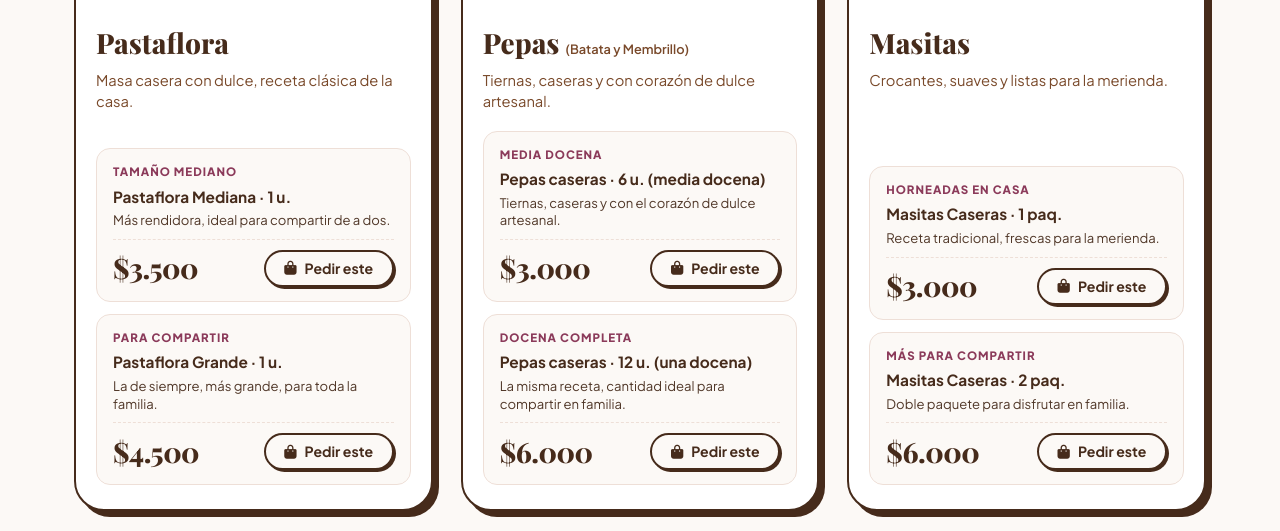
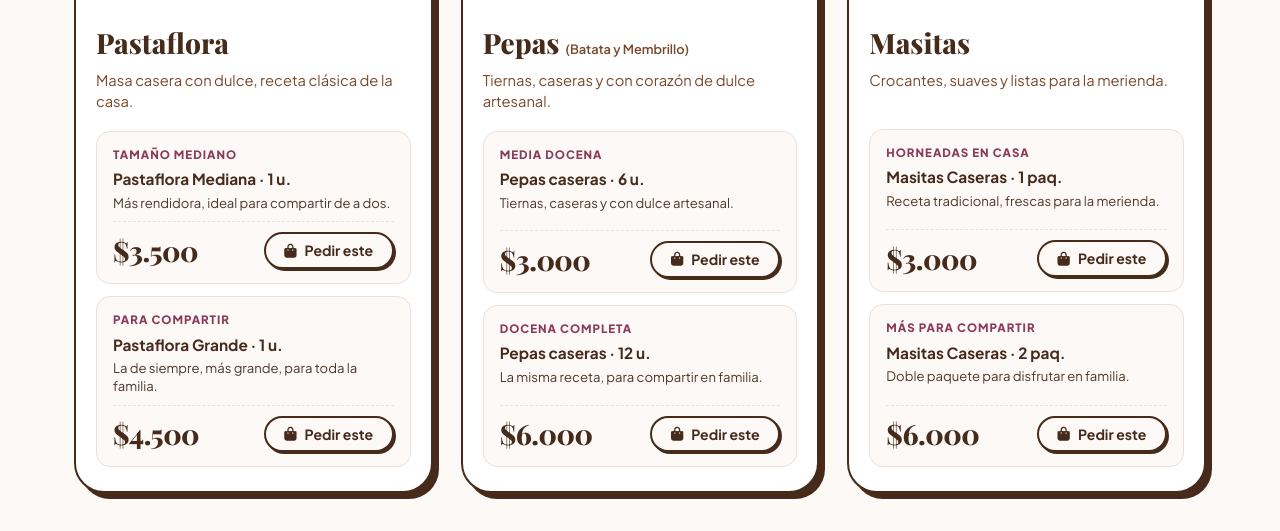
Before and after one commit to Rosana-TecnoEduca/Web-DulceMomento, a plain HTML site: page index.html in a window 1280 px wide. Shown: the part 3668-4199 px from the top of the page. Drawn offline with nearby package versions, Linux system fonts and the light colour scheme; a web font is replaced by a local one.

```diff
--- a/css/style.css
+++ b/css/style.css
@@ -1262,7 +1262,7 @@ strong {
   align-items: baseline;
   flex-wrap: wrap;
   gap: 6px;
-  min-height: 2.2rem;
+  min-height: 2.8rem;
 }
 
 .product-title-sub {
@@ -1276,7 +1276,7 @@ strong {
   font-size: 0.92rem;
   color: var(--color-brown-medium);
   margin-bottom: 18px;
-  min-height: 2.7em;
+  min-height: 2.8em;
   line-height: 1.45;
 }
 
@@ -1285,11 +1285,14 @@ strong {
   flex-direction: column;
   gap: 12px;
   margin-top: auto;
+  flex-grow: 1;
 }
 
 .option-row {
   display: flex;
   flex-direction: column;
+  justify-content: space-between;
+  flex: 1;
   gap: 10px;
   padding: 14px 16px;
   background-color: var(--bg-main);
@@ -1310,6 +1313,7 @@ strong {
   display: flex;
   flex-direction: column;
   justify-content: flex-start;
+  flex-grow: 1;
 }
 
 .option-tag {
@@ -1344,6 +1348,7 @@ strong {
   width: 100%;
   padding-top: 10px;
   border-top: 1px dashed var(--color-brown-subtle);
+  margin-top: auto;
   min-width: 0;
 }
 
--- a/index.html
+++ b/index.html
@@ -514,8 +514,8 @@
               <div class="option-row">
                 <div class="option-info">
                   <span class="option-tag">MEDIA DOCENA</span>
-                  <h4 class="option-name">Pepas caseras · 6 u. (media docena)</h4>
-                  <p class="option-detail">Tiernas, caseras y con el corazón de dulce artesanal.</p>
+                  <h4 class="option-name">Pepas caseras · 6 u.</h4>
+                  <p class="option-detail">Tiernas, caseras y con dulce artesanal.</p>
                 </div>
                 <div class="option-action">
                   <span class="option-price">$3.000</span>
@@ -529,8 +529,8 @@
               <div class="option-row">
                 <div class="option-info">
                   <span class="option-tag">DOCENA COMPLETA</span>
-                  <h4 class="option-name">Pepas caseras · 12 u. (una docena)</h4>
-                  <p class="option-detail">La misma receta, cantidad ideal para compartir en familia.</p>
+                  <h4 class="option-name">Pepas caseras · 12 u.</h4>
+                  <p class="option-detail">La misma receta, para compartir en familia.</p>
                 </div>
                 <div class="option-action">
                   <span class="option-price">$6.000</span>
```
